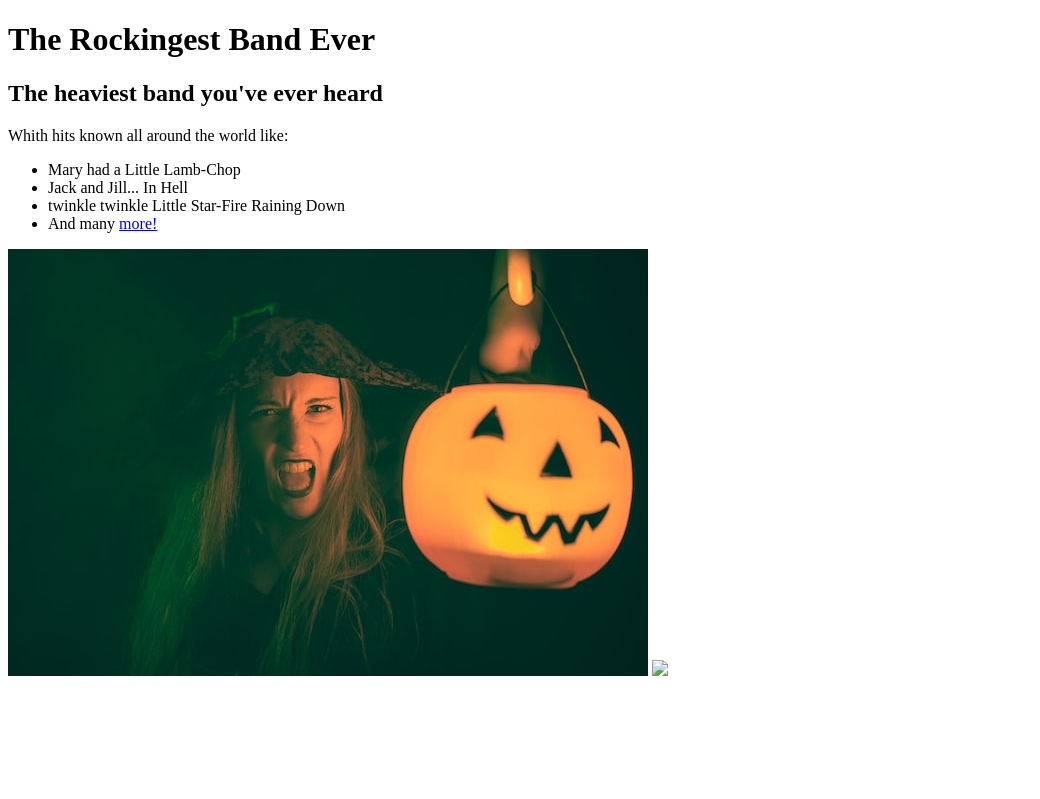
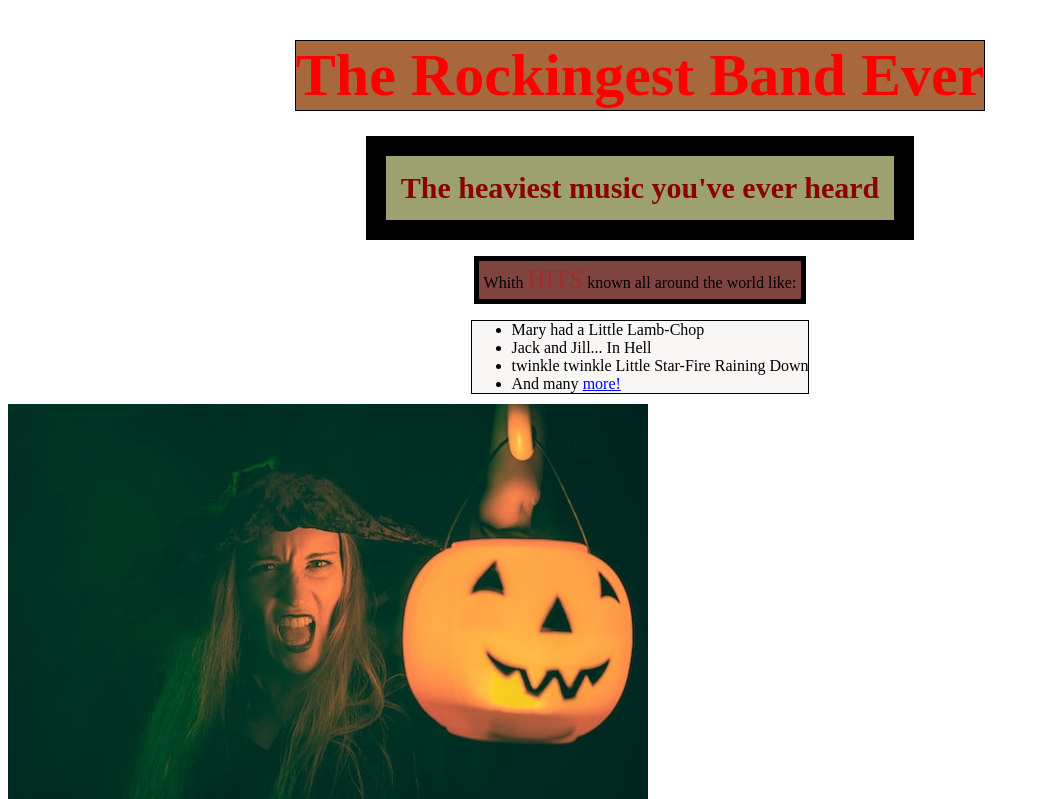
Before and after one commit to jamaier/band-website, a plain HTML site: page index.html in a window 1280 px wide. Shown: the top 799 px of the page, without its empty margins (0-1040 px from the left). Drawn offline with Linux system fonts and the light colour scheme.

Commit message:
Add border boxes around text. WIP:centering images and add padding.

```diff
--- a/css/styles.css
+++ b/css/styles.css
@@ -1,4 +1,64 @@
-.img {
-  float: right;
-  padding: 30px;
+.loud {
+  font-size: 60px;
+  font-weight: 900;
+  margin-left: auto;
+  margin-right: auto;
+  width: fit-content;
+  color: red;
+  border: solid black;
+  border-width: 1px;
+  background-color: rgb(167, 104, 62);
+  margin-bottom: 10px;
+  box-sizing: border-box;
 }
+
+.heavy {
+  font-size: 30px;
+  font-weight: 900;
+  margin-left: auto;
+  margin-right: auto;
+  width: fit-content;
+  color: darkred;
+  padding: 15px;
+  border: solid black;
+  border-width: 20px;
+  background-color: rgb(157, 160, 111);
+  margin-bottom: 10px;
+  box-sizing: border-box;
+}
+
+.center {
+  margin-left: auto;
+  margin-right: auto;
+  width: fit-content;
+  padding: 5px;
+  border: solid black;
+  border-width: 5px;
+  background-color: rgb(128, 68, 64);
+  margin-bottom: 5px;
+  box-sizing: border-box;
+}
+
+#large {
+  font-size: 25px;
+  text-transform: uppercase;
+  color: brown;
+}
+
+div.img {
+  margin-left: auto;
+  margin-right: auto;
+  width: fit-content;
+  justify-content: center;
+}
+
+ul {
+  margin-left: auto;
+  margin-right: auto;
+  width: fit-content;
+  border: solid black;
+  border-width: 1px;
+  background-color: rgb(248, 247, 246);
+  margin-bottom: 10px;
+  box-sizing: border-box;
+}
--- a/index.html
+++ b/index.html
@@ -7,10 +7,10 @@
 <body>
     <h1 class="loud">The Rockingest Band Ever</h1>
 
-    <h2 class="heavy">The heaviest band you've ever heard</h2>
+    <h2 class="heavy">The heaviest music you've ever heard</h2>
 
     <div>
-      <p>Whith <span class="large">hits</span> known all around the world like:</p>
+      <p class="center">Whith <span id="large">hits</span> known all around the world like:</p>
       <ul>
         <li>Mary had a Little Lamb-Chop</li>
         <li>Jack and Jill... In Hell</li>
@@ -19,8 +19,9 @@
       </ul>
     </div>
     <div>
-      <img src="img/jackandjill.jpg" alt="Dark Mountain">
-      <img src="img/lambchop.jpg">
+      <img class="img" src="img/jackandjill.jpg" alt="Dark Mountain">
+      <img class="img" src="img/lambchop.jpg" alt="lambchop">
+      <img class="img" src="img/asteroid.jpg" alt="asteroid">
     </div>
 
 
```
Also changed, not shown: img/asteroid.jpg (added).
